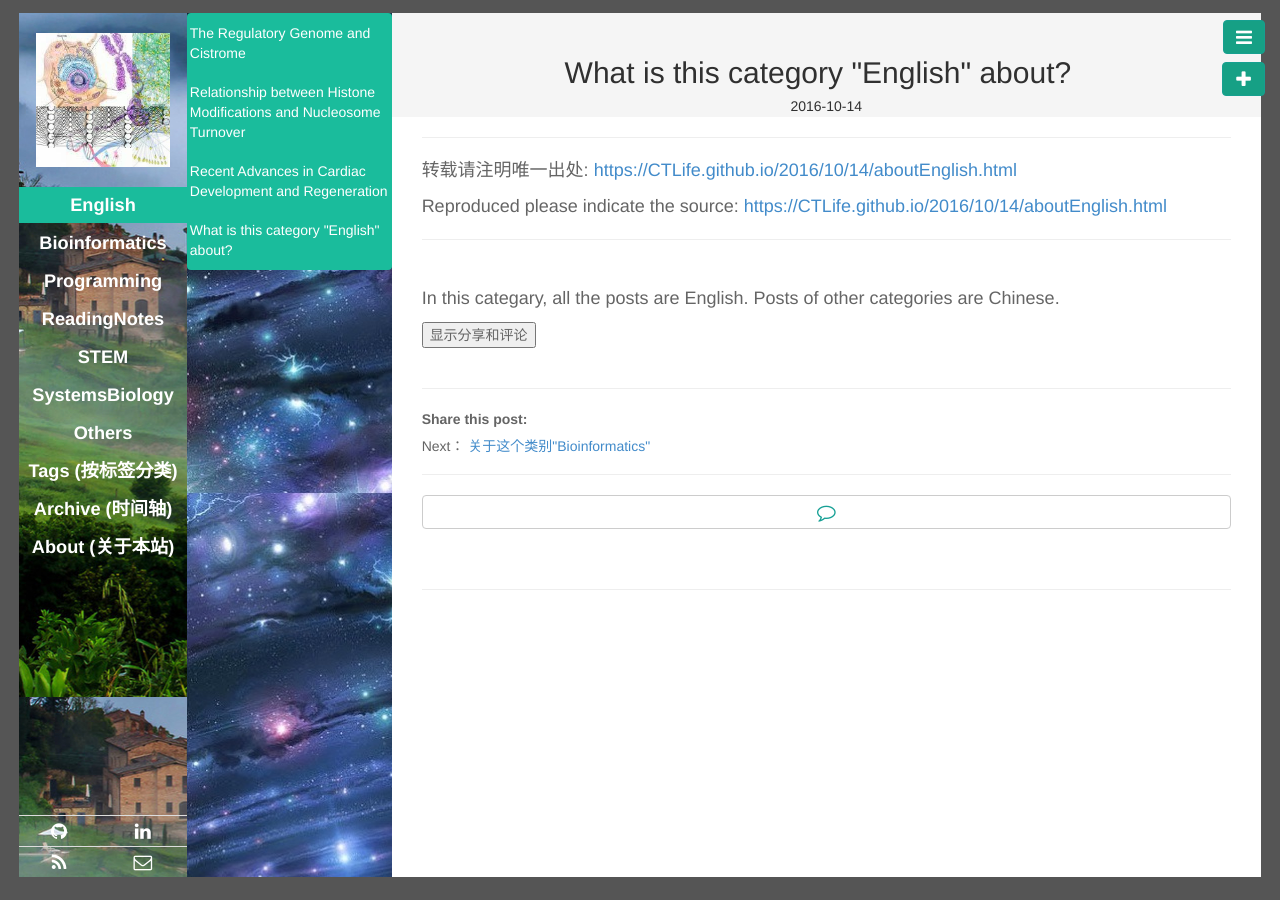
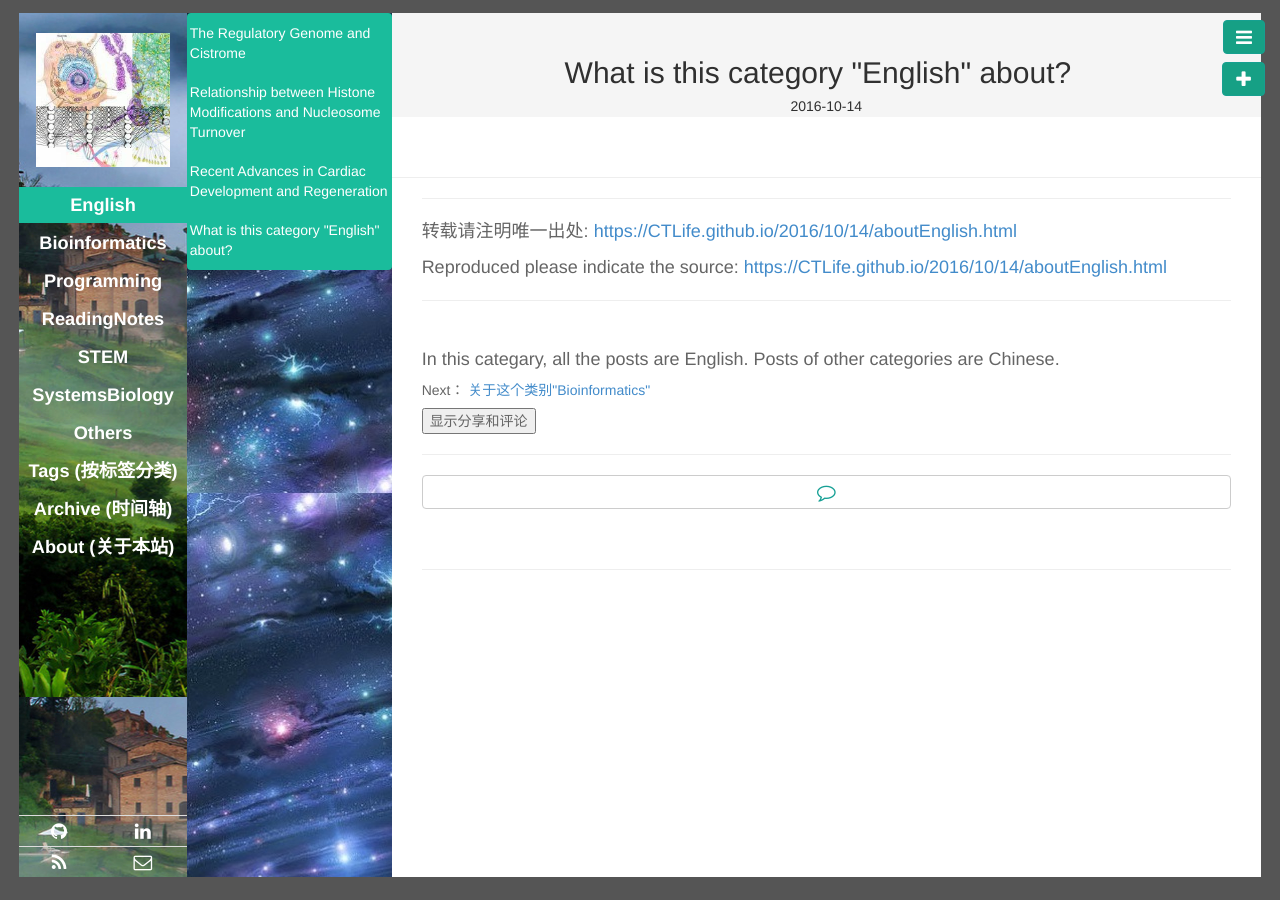
Before and after one commit to CTLife/CTLife.github.io, a Jekyll site: the page built from _posts/English/2016-10-14-aboutEnglish.md, in a window 1280 px wide. Built offline with Jekyll 4.4.1, drawn with Linux system fonts in a browser that asks for light colours; Markdown is read by kramdown in place of the engine named in the settings; comment, search, counter and statistics services are not loaded.

Commit message:
Update post.html

```diff
--- a/_layouts/post.html
+++ b/_layouts/post.html
@@ -8,7 +8,7 @@ layout: base
     <h2 id="#identifier">{{ page.title }}</h2>
     {{ page.date | date:"%Y-%m-%d" }}
   </div>
-
+    <br><br><hr>
     <div class="col-md-13 aside3-content">
         <hr>
         <div id="content">
@@ -18,10 +18,6 @@ layout: base
             <br>
             {{ content }}
          </div>
-	 <input type="button"  value="显示分享和评论"  onClick="window.location.reload()">
-         <b><br><br><hr>Share this post: </b>
-         <!-- Go to www.addthis.com/dashboard to customize your tools -->
-         <div class="addthis_inline_share_toolbox_6w25"></div>
 
         <div style="margin-top:10px;margin-bottom:10px">
             {%if page.previous%}
@@ -36,6 +32,9 @@ layout: base
             {%endif%}
         </div>
 
+	 <input type="button"  value="显示分享和评论"  onClick="window.location.reload()">
+         <!-- Go to www.addthis.com/dashboard to customize your tools -->
+         <div class="addthis_inline_share_toolbox_6w25"></div>
 
 
 
```
